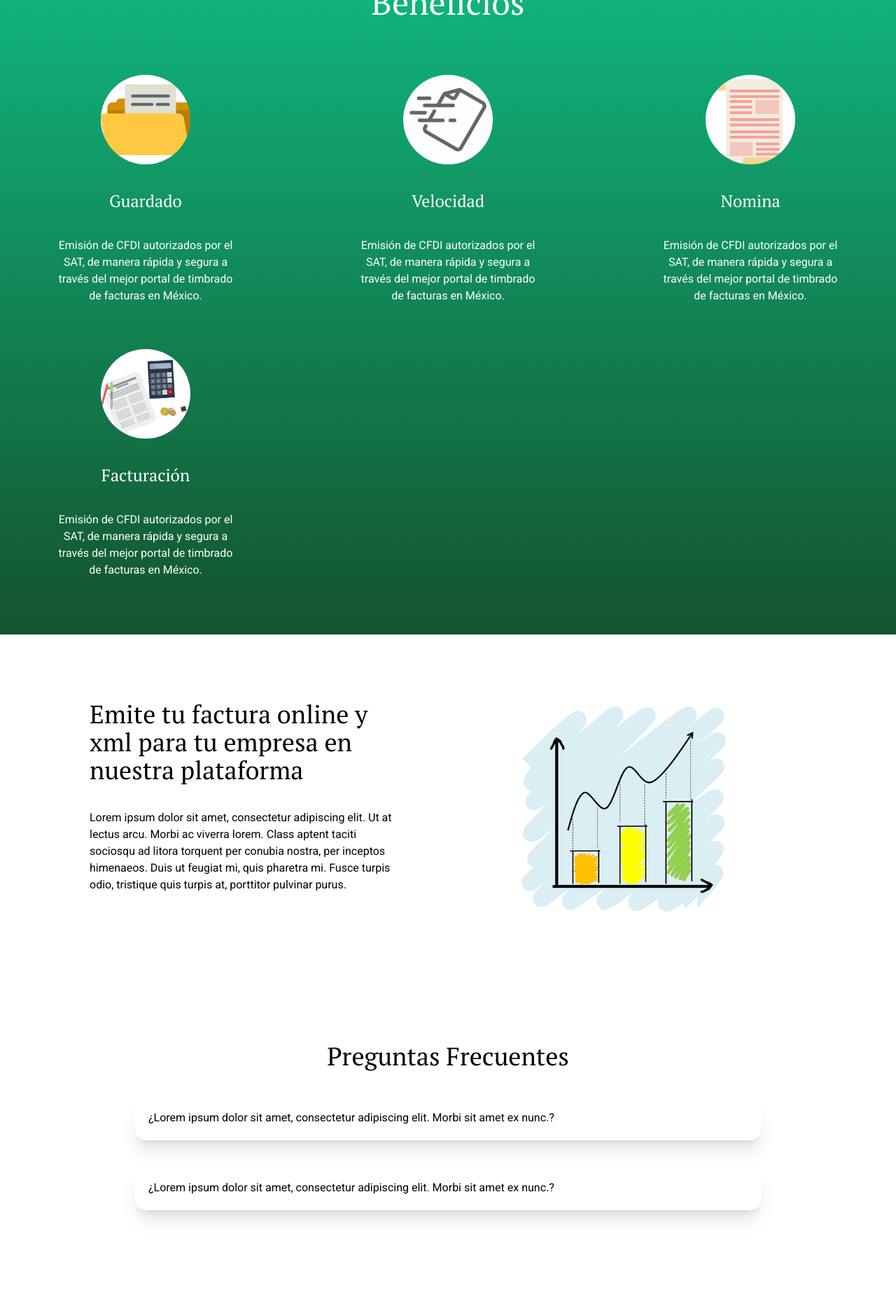
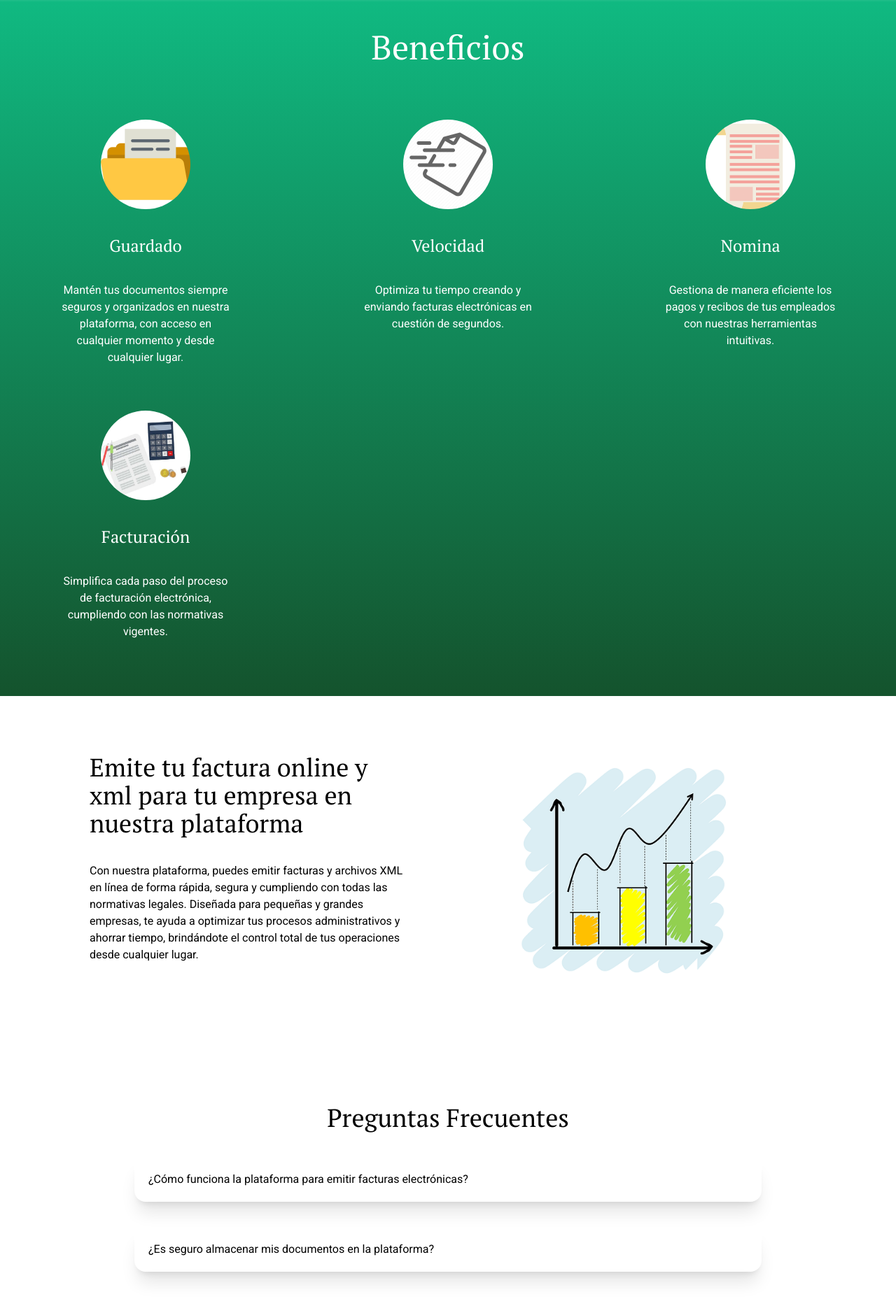
Before and after one commit to yahirantonio/onePageLit, a website built with Vite: page index.html in a window 1280 px wide. Shown: the part 1349-3206 px from the top of the page at 70% size. Built offline with nearby package versions, Linux system fonts and the light colour scheme; some icons are missing.

Commit message:
refactor(index, accordion, css): arreglando variable de texto en accrodion, cambiando lorem ipsum a texto arreglo de tamaño de accordion

```diff
--- a/index.html
+++ b/index.html
@@ -5,6 +5,8 @@
   <meta charset="UTF-8" />
   <link rel="icon" type="image/svg+xml" href="/vite.svg" />
   <meta name="viewport" content="width=device-width, initial-scale=1.0" />
+  <meta name="description" content="Pagina web de muestra para portafolio">
+  <meta name="author" content="yahir D.">
   <script src="https://code.iconify.design/iconify-icon/1.0.7/iconify-icon.min.js"></script>
 
   <title>Invoices</title>
@@ -49,13 +51,13 @@
       <h2 class="text-4xl md:text-5xl text-center pt-10 pb-20 font-serif">Beneficios</h2>
       <div class="flex justify-center md:justify-around lg:justify-between flex-wrap gap-16">
         <benefit-card imageUrl="/img/folder.png" title="Guardado"
-          text="Emisión de CFDI autorizados por el SAT, de manera rápida y segura a través del mejor portal de timbrado de facturas en México."></benefit-card>
+          text="Mantén tus documentos siempre seguros y organizados en nuestra plataforma, con acceso en cualquier momento y desde cualquier lugar."></benefit-card>
         <benefit-card imageUrl="/img/Fast.webp" title="Velocidad"
-          text="Emisión de CFDI autorizados por el SAT, de manera rápida y segura a través del mejor portal de timbrado de facturas en México."></benefit-card>
+          text="Optimiza tu tiempo creando y enviando facturas electrónicas en cuestión de segundos."></benefit-card>
         <benefit-card imageUrl="/img/document.png" title="Nomina"
-          text="Emisión de CFDI autorizados por el SAT, de manera rápida y segura a través del mejor portal de timbrado de facturas en México."></benefit-card>
+          text="Gestiona de manera eficiente los pagos y recibos de tus empleados con nuestras herramientas intuitivas."></benefit-card>
         <benefit-card imageUrl="/img/financial.jpg" title="Facturación"
-          text="Emisión de CFDI autorizados por el SAT, de manera rápida y segura a través del mejor portal de timbrado de facturas en México."></benefit-card>
+          text="Simplifica cada paso del proceso de facturación electrónica, cumpliendo con las normativas vigentes."></benefit-card>
       </div>
 
     </section>
@@ -64,9 +66,11 @@
       <div class="flex flex-wrap gap-9 lg:gap-16 justify-center items-center">
         <div class="max-w-md text-center lg:text-left">
           <h2 class="text-4xl font-serif mb-9">Emite tu factura online y xml para tu empresa en nuestra plataforma</h2>
-          <p class="font-roboto">Lorem ipsum dolor sit amet, consectetur adipiscing elit. Ut at lectus arcu. Morbi ac
-            viverra lorem. Class aptent taciti sociosqu ad litora torquent per conubia nostra, per inceptos himenaeos.
-            Duis ut feugiat mi, quis pharetra mi. Fusce turpis odio, tristique quis turpis at, porttitor pulvinar purus.
+          <p class="font-roboto">
+            Con nuestra plataforma, puedes emitir facturas y archivos XML en línea de forma rápida, segura y cumpliendo
+            con todas las normativas legales. Diseñada para pequeñas y grandes empresas, te ayuda a optimizar tus
+            procesos administrativos y ahorrar tiempo, brindándote el control total de tus operaciones desde cualquier
+            lugar.
           </p>
         </div>
         <img src="/public/img/analytics.png" class="max-w-lg" alt="Imagen de graficas">
@@ -77,17 +81,13 @@
       <h2 class="text-4xl font-serif mb-9 text-center">Preguntas Frecuentes</h2>
       <div class="flex flex-col items-center">
 
-        <custom-accordion title="¿Lorem ipsum dolor sit amet, consectetur adipiscing elit. Morbi sit amet ex nunc.?"
-          text="Lorem ipsum dolor sit amet, consectetur adipiscing elit. Morbi sit amet ex nunc. Donec laoreet vitae erat
-        vel interdum. Suspendisse potenti. Fusce tincidunt tincidunt ex nec finibus. Praesent eget ullamcorper
-        massa, nec posuere erat. Phasellus vitae dui fermentum, vestibulum erat at, condimentum nibh. Curabitur
-        convallis gravida tempor. Donec consectetur viverra quam ut blandit."> </custom-accordion>
+        <custom-accordion question="¿Cómo funciona la plataforma para emitir facturas electrónicas?"
+          text="Nuestra plataforma es muy fácil de usar. Solo necesitas registrarte, ingresar los datos de tu empresa, añadir los detalles de tu factura y descargar el archivo en formato PDF y XML, cumpliendo con todas las normativas legales.">
+        </custom-accordion>
 
-        <custom-accordion title="¿Lorem ipsum dolor sit amet, consectetur adipiscing elit. Morbi sit amet ex nunc.?"
-          text="Lorem ipsum dolor sit amet, consectetur adipiscing elit. Morbi sit amet ex nunc. Donec laoreet vitae erat
-        vel interdum. Suspendisse potenti. Fusce tincidunt tincidunt ex nec finibus. Praesent eget ullamcorper
-        massa, nec posuere erat. Phasellus vitae dui fermentum, vestibulum erat at, condimentum nibh. Curabitur
-        convallis gravida tempor. Donec consectetur viverra quam ut blandit."> </custom-accordion>
+        <custom-accordion question="¿Es seguro almacenar mis documentos en la plataforma?"
+          text="Sí, contamos con medidas de seguridad avanzadas para proteger tus datos y documentos. Además, tendrás acceso a ellos en cualquier momento y desde cualquier dispositivo.">
+        </custom-accordion>
       </div>
     </section>
 
--- a/src/css/index.css
+++ b/src/css/index.css
@@ -20,18 +20,18 @@
 
 .show_accordion {
    padding: 0 20px 20px 20px;
-   height: 120px;
+   height: 70px;
    opacity: 1;
 }
 
 @media (max-width:  800px) {
    .show_accordion{
-      height: 140px;
+      height: 90px;
    }
 }
 
 @media (max-width:  450px) {
    .show_accordion{
-      height: 260px;
+      height: 140px;
    }
 }
--- a/src/js/aboutUs.js
+++ b/src/js/aboutUs.js
@@ -11,7 +11,7 @@
          isVisible: { type: Boolean },
          sections: { type: Boolean },
          missionVisible: { type: Boolean },
-         rotate: {type: Boolean}
+         rotate: { type: Boolean }
       }
    }
 
@@ -31,11 +31,11 @@
 
       this.rotate = !this.rotate;
 
-      if(this.missionVisible){
+      if (this.missionVisible) {
          this.isVisible = !this.isVisible;
       } else {
          setTimeout(() => {
-            this.isVisible= !this.isVisible;
+            this.isVisible = !this.isVisible;
          }, 1200)
       }
 
@@ -45,7 +45,7 @@
 
       if (this.isVisible == true) {
          this.missionVisible = !this.missionVisible;
-      } else if(this.isVisible == false && this.missionVisible == false) {
+      } else if (this.isVisible == false && this.missionVisible == false) {
          this.missionVisible = !this.missionVisible
       } else {
          setTimeout(() => {
@@ -75,14 +75,9 @@
       <div class="flex flex-wrap justify-center md:justify-between items-center gap-9">
         <h2 class="font-serif text-4xl md:text-5xl">Acerca de nosotros</h2>
         <iconify-icon icon="maki:arrow" width="42px" height="42px" class="cursor-pointer transition-all duration-1000 ${this._rotate()}" @click="${this._show}"></iconify-icon>
-        <p class="text-center md:text-left font-roboto">Lorem ipsum dolor sit amet, consectetur adipiscing elit. Nullam a hendrerit
-    mauris, sit amet condimentum
-    tortor. Aenean vel nisl et nunc consequat maximus.
-    </br> </br>
-    Sed a elementum velit. Cras nulla elit, tincidunt sed ornare eget, aliquet vitae turpis. Vestibulum sed
-    lobortis
-    lorem, non interdum erat. Integer egestas fermentum mi a tincidunt. Phasellus purus magna, interdum nec
-    porttitor non, auctor sed diam. Mauris ut porttitor dolor, id rutrum nunc.
+        <p class="text-center md:text-left font-roboto">En Facturas Facilitas, simplificamos la forma en que gestionas tus facturas. Somos una plataforma en línea dedicada a brindar soluciones rápidas, seguras y accesibles para la creación, envío y administración de facturas electrónicas.
+        <br><br>Con un equipo apasionado por la innovación, nos esforzamos por ofrecer un servicio intuitivo y confiable, adaptado a las necesidades de nuestros clientes.
+         ¡Facilitar tus finanzas es nuestra prioridad!
         </p>
       </div>
     </section> `
@@ -97,13 +92,7 @@
       <div class="flex flex-wrap justify-center md:justify-between items-center gap-9 lg:w-2/4 flex-col md:flex-row">
         <h2 class="font-serif text-4xl md:text-5xl">Misión</h2>
         <iconify-icon icon="maki:arrow" width="42px" height="42px" class="cursor-pointer transition-all duration-1000  ${this._rotate()}"  @click="${this._show}"></iconify-icon>
-        <p class="text-center md:text-left font-roboto">Lorem ipsum dolor sit amet, consectetur adipiscing elit. Nullam a hendrerit
-    mauris, sit amet condimentum
-    tortor. Aenean vel nisl et nunc consequat maximus.
-    Sed a elementum velit. Cras nulla elit, tincidunt sed ornare eget, aliquet vitae turpis. Vestibulum sed
-    lobortis
-    lorem, non interdum erat. Integer egestas fermentum mi a tincidunt. Phasellus purus magna, interdum nec
-    porttitor non, auctor sed diam. Mauris ut porttitor dolor, id rutrum nunc.
+        <p class="text-center md:text-left font-roboto">Nuestra misión es empoderar a emprendedores y empresas de todos los tamaños con herramientas tecnológicas que optimizan sus procesos administrativos, ahorrando tiempo y garantizando cumplimiento legal.
         </p>
       </div>
     </section> `
--- a/src/js/accordion.js
+++ b/src/js/accordion.js
@@ -37,13 +37,10 @@
       `
          <div class="shadow-xl rounded-2xl max-w-4xl mb-9" id="accordion">
           <div class="flex flex-row flex-nowrap justify-between items-center cursor-pointer" @click="${this._animation}">
-            <p class="font-roboto m-5 font-roboto">¿Lorem ipsum dolor sit amet, consectetur adipiscing elit. Morbi sit amet ex nunc.?</p>
+            <p class="font-roboto m-5">${this.question}</p>
             <iconify-icon icon="oui:arrow-down" width="27px" height="27px" class="transition-all duration-1000 m-3 ${this._rotate()}"></iconify-icon>
           </div>
-          <p class="opacity-0 transition-all duration-1000 h-0 font-roboto ${this._showAccordion()}">Lorem ipsum dolor sit amet, consectetur adipiscing elit. Morbi sit amet ex nunc. Donec laoreet vitae erat
-            vel interdum. Suspendisse potenti. Fusce tincidunt tincidunt ex nec finibus. Praesent eget ullamcorper
-            massa, nec posuere erat. Phasellus vitae dui fermentum, vestibulum erat at, condimentum nibh. Curabitur
-            convallis gravida tempor. Donec consectetur viverra quam ut blandit.</p>
+          <p class="opacity-0 transition-all duration-1000 h-0 font-roboto ${this._showAccordion()}">${this.text}</p>
         </div>
       `
    }
```
